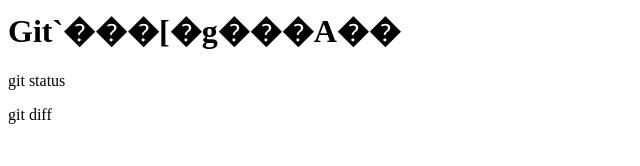
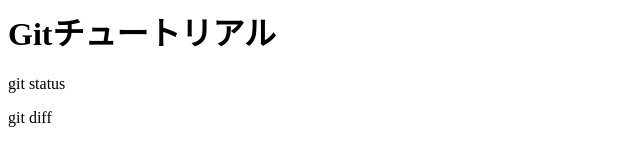
Before and after one commit to famima315/git_tutorial, a plain HTML site: page index.html in a window 1280 px wide. Shown: the whole page, without its empty margins (0-640 px from the left). Drawn offline with Linux system fonts and the light colour scheme.

Commit message:
文字コード変更

```diff
--- a/index.html
+++ b/index.html
@@ -1,3 +1,3 @@
-<h1>Git`���[�g���A��</h1>
+<h1>Gitチュートリアル</h1>
 <p>git status</p>
 <p>git diff</p>
```
